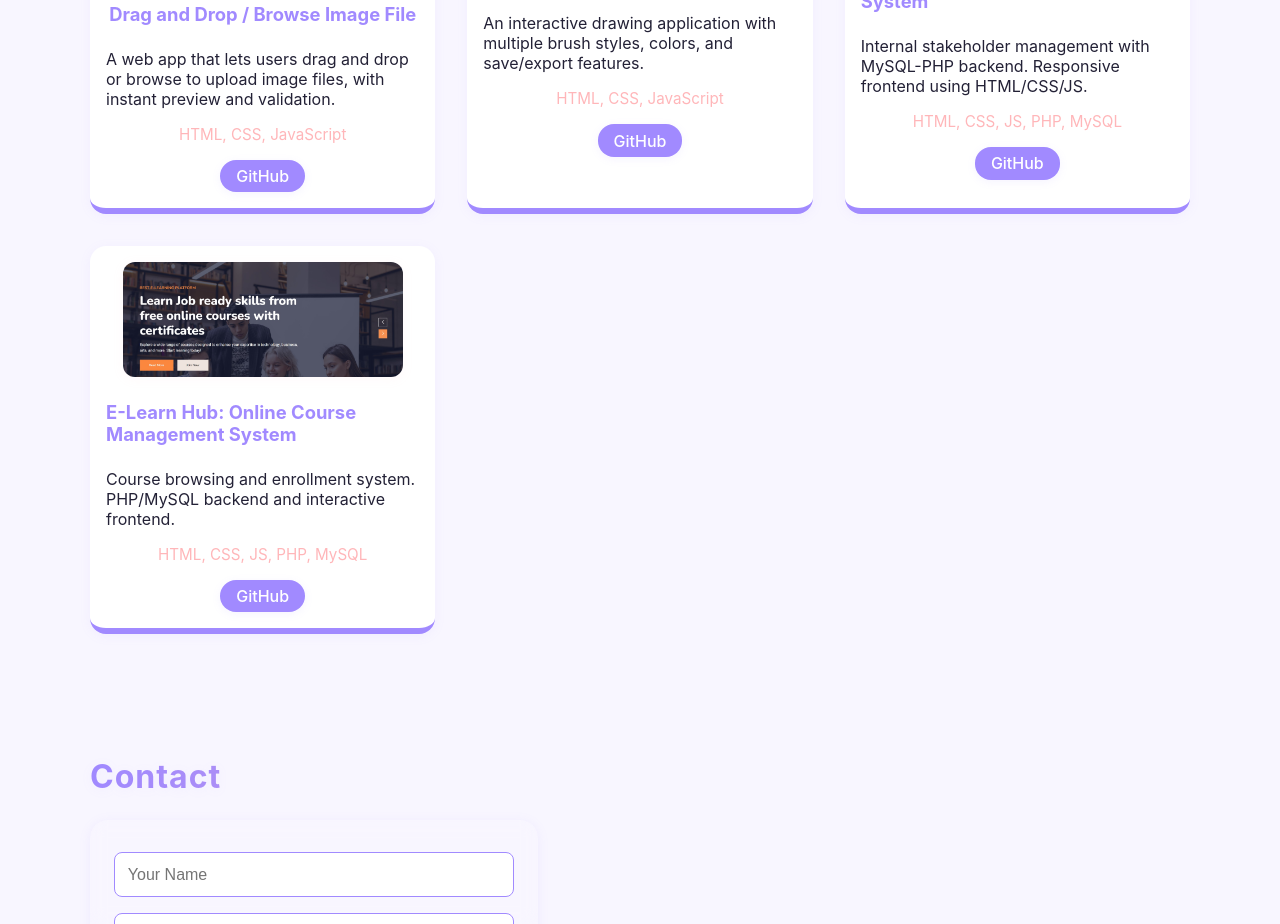
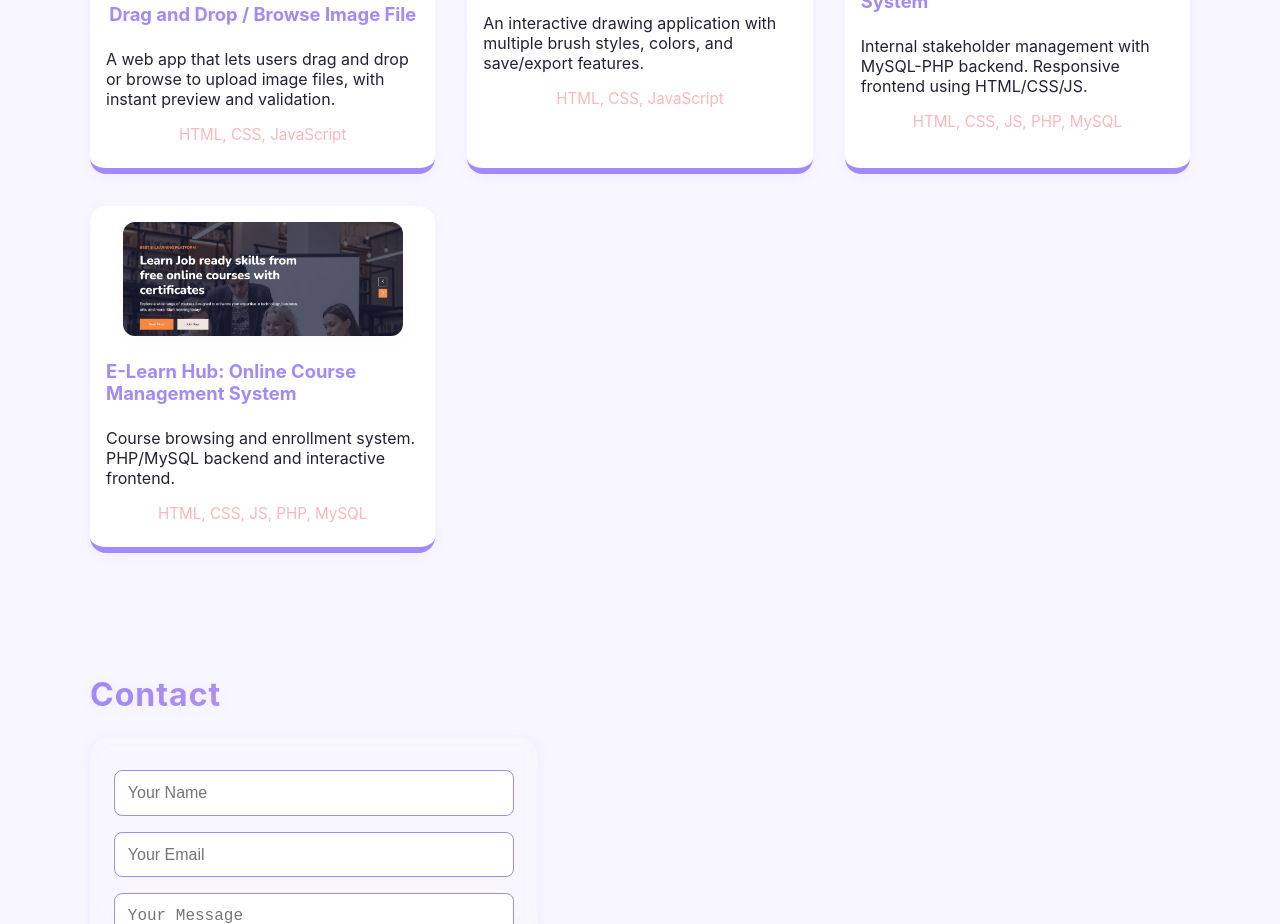
Before and after one commit to sjshruti/sjshruti.github.io, a plain HTML site: page index.html in a window 1280 px wide. Shown: the part 3300-4224 px from the top of the page. Drawn offline with Linux system fonts and the light colour scheme.

Commit message:
Initial commit

```diff
--- a/index.html
+++ b/index.html
@@ -5,6 +5,7 @@
   <meta name="viewport" content="width=device-width, initial-scale=1">
   <title>Shruti Jayaswal | Portfolio</title>
   <link rel="stylesheet" href="style.css">
+  <link rel="icon" type="image/jpeg" href="image.png">
 </head>
 <body>
   <header>
@@ -167,28 +168,28 @@
         <h3>Drag and Drop / Browse Image File</h3>
         <p>A web app that lets users drag and drop or browse to upload image files, with instant preview and validation.</p>
         <div class="tools">HTML, CSS, JavaScript</div>
-        <a href="https://github.com/sjshruti/drag-drop-image" target="_blank">GitHub</a>
+        <!-- a href="https://github.com/sjshruti/drag-drop-image" target="_blank">GitHub</a-->
       </div>
       <div class="project-card">
         <img src="drawing-app.png" alt="Drawing App">
         <h3>Drawing App</h3>
         <p>An interactive drawing application with multiple brush styles, colors, and save/export features.</p>
         <div class="tools">HTML, CSS, JavaScript</div>
-        <a href="https://github.com/sjshruti/drawing-app" target="_blank">GitHub</a>
+        <!-- a href="https://github.com/sjshruti/drawing-app" target="_blank">GitHub</a-->
       </div>
       <div class="project-card">
         <img src="agency-client.png" alt="Agency and Client Management System">
         <h3>Agency and Client Management System</h3>
         <p>Internal stakeholder management with MySQL-PHP backend. Responsive frontend using HTML/CSS/JS.</p>
         <div class="tools">HTML, CSS, JS, PHP, MySQL</div>
-        <a href="https://github.com/sjshruti/agency-client-management" target="_blank">GitHub</a>
+        <!-- a href="https://github.com/sjshruti/agency-client-management" target="_blank">GitHub</a-->
       </div>
       <div class="project-card">
         <img src="elearn-hub.png" alt="E-Learn Hub">
         <h3>E-Learn Hub: Online Course Management System</h3>
         <p>Course browsing and enrollment system. PHP/MySQL backend and interactive frontend.</p>
         <div class="tools">HTML, CSS, JS, PHP, MySQL</div>
-        <a href="https://github.com/sjshruti/e-learn-hub" target="_blank">GitHub</a>
+        <!--a href="https://github.com/sjshruti/e-learn-hub" target="_blank">GitHub</a-->
       </div>
     </div>
   </section>
```
Also changed, not shown: image.png (added).
